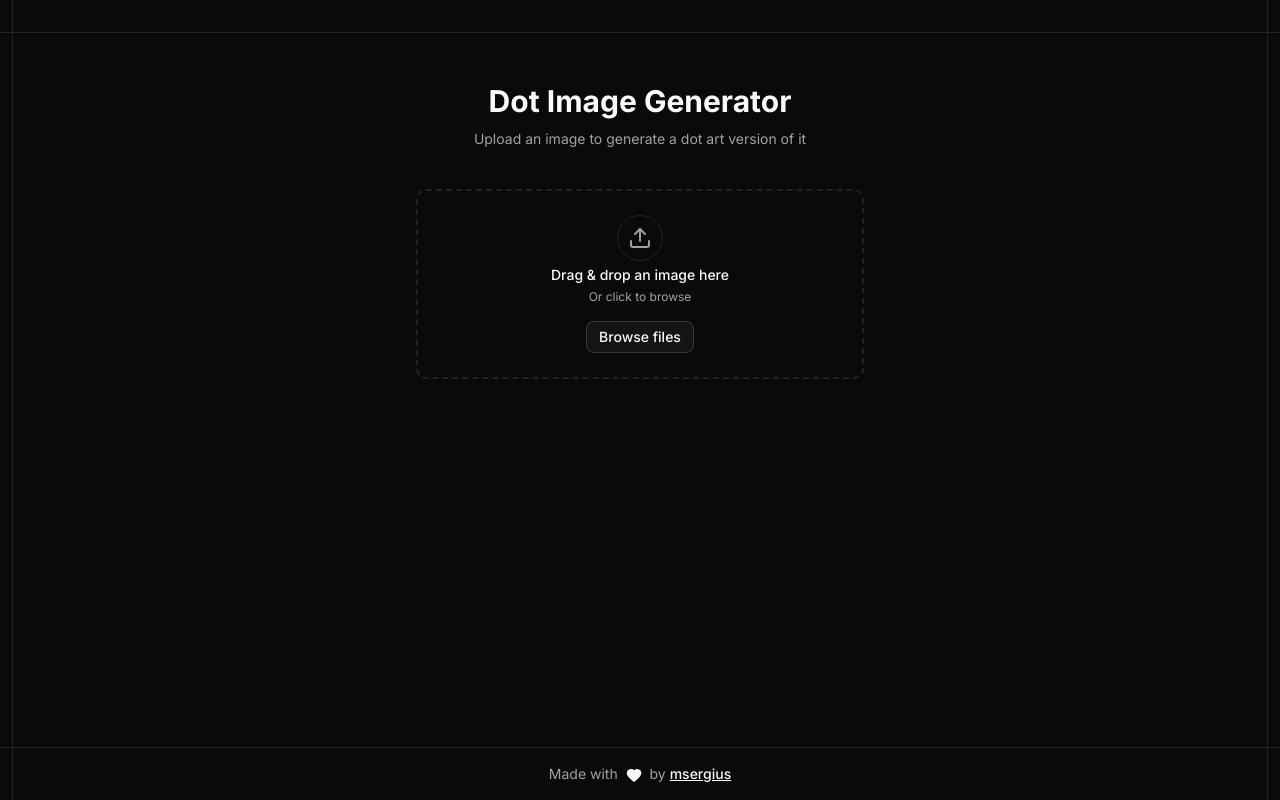
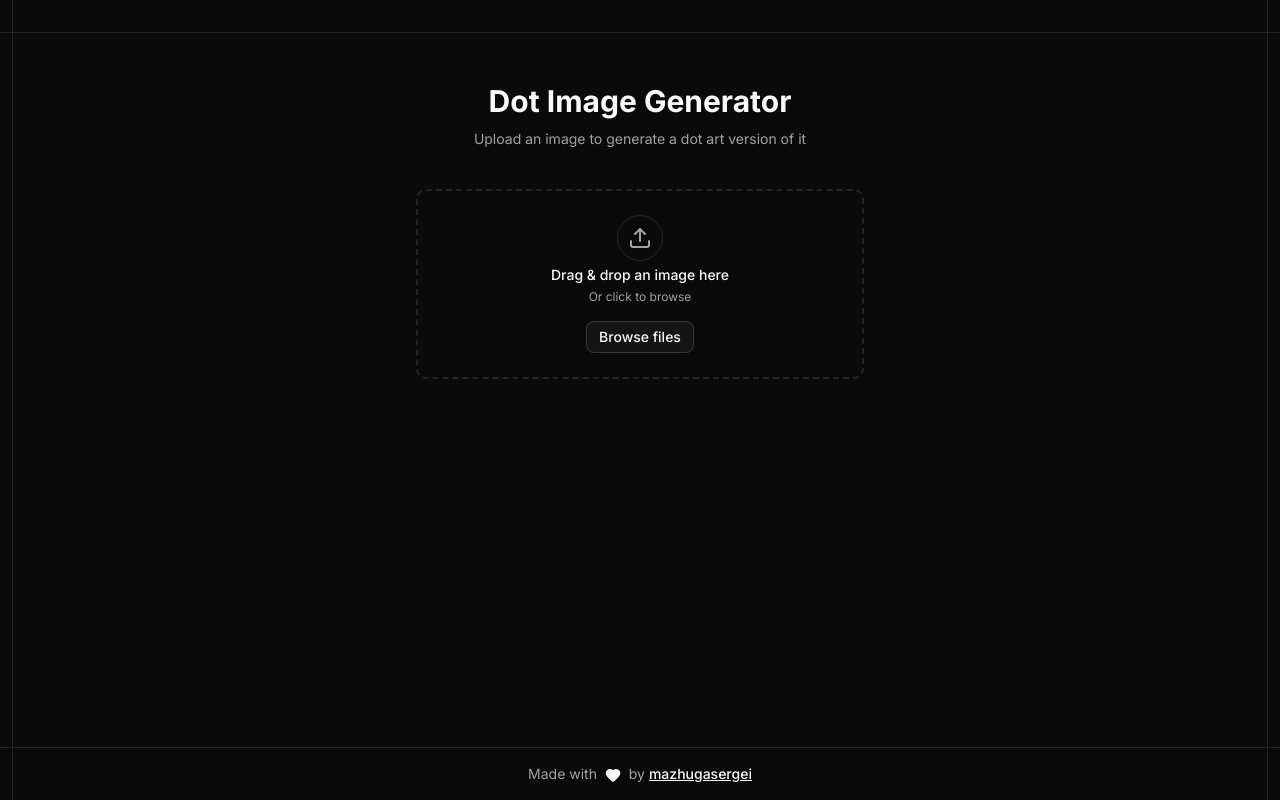
Before and after one commit to mazhugasergei/dot-image-generator, a Next.js app: page / in a window 1280 px wide. Built offline with nearby package versions, Linux system fonts and the light colour scheme.

Commit message:
fix: footer

```diff
--- a/src/components/footer.tsx
+++ b/src/components/footer.tsx
@@ -5,12 +5,12 @@ export function Footer() {
 		<footer className="text-muted-foreground text-center text-sm">
 			Made with <HeartIcon className="fill-foreground text-foreground mx-1 inline-block size-4" /> by{" "}
 			<a
-				href="https://github.com/msergius"
+				href="https://github.com/mazhugasergei"
 				target="_blank"
 				rel="noopener noreferrer"
 				className="text-foreground font-medium underline"
 			>
-				msergius
+				mazhugasergei
 			</a>
 		</footer>
 	)
```
